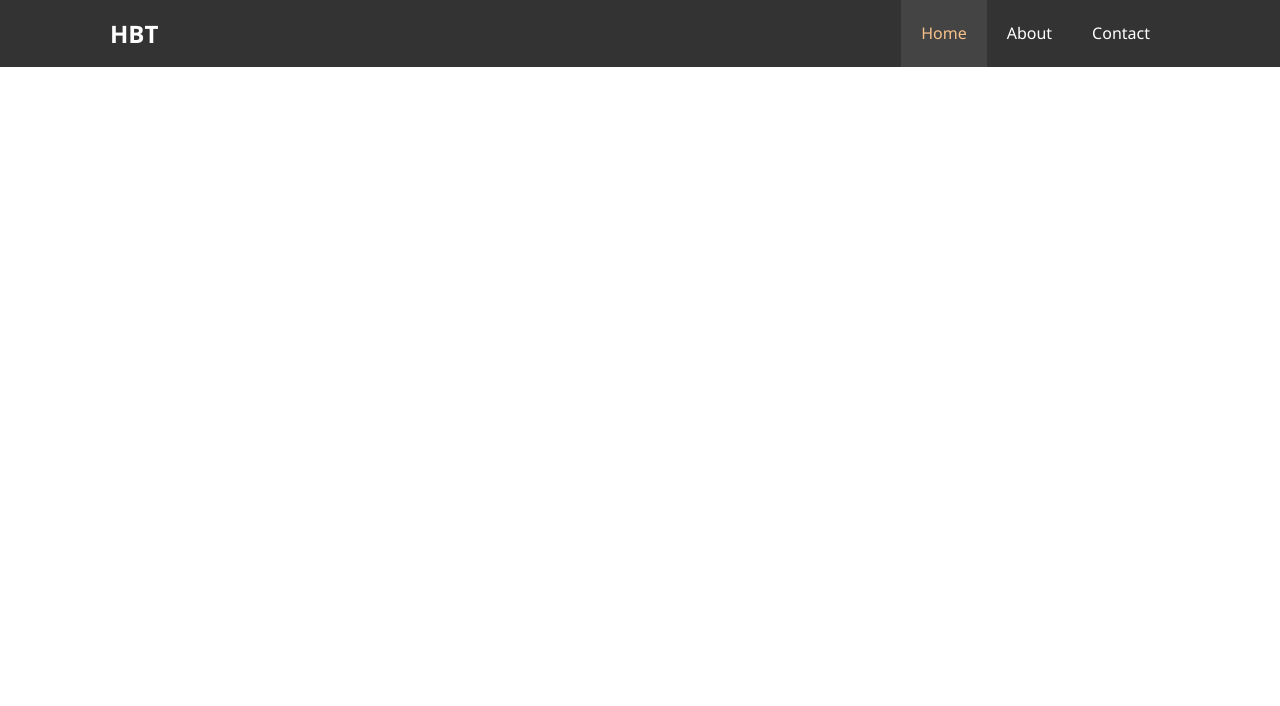
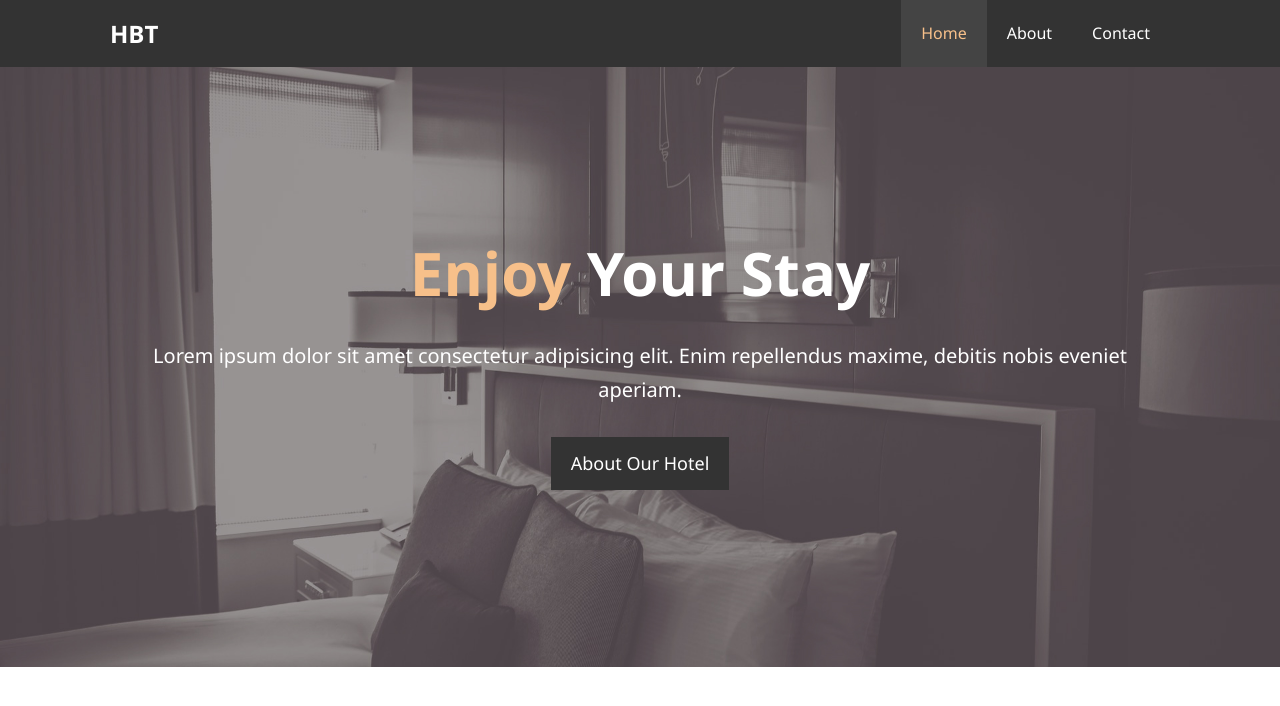
Before and after one commit to KidFrom90/Hotel-Website, a plain HTML site: page index.html in a window 1280 px wide. Drawn offline with Linux system fonts and the light colour scheme.

Commit message:
added #showcase into Header

```diff
--- a/css/style.css
+++ b/css/style.css
@@ -25,6 +25,25 @@ p {
   max-width: 1100px;
   overflow: auto;
   padding: 0 20px;
+}
+.text-primary {
+  color: #f7c08a;
+}
+.lead {
+  font-size: 20px;
+}
+.btn {
+  display: inline-block;
+  font-size: 18px;
+  color: #fff;
+  background-color: #333;
+  padding: 13px 20px;
+  border: none;
+  cursor: pointer;
+}
+.btn:hover {
+  background-color: #f7c08a;
+  color: #333;
 }
 /* Navbar */
 #navbar {
@@ -56,3 +75,24 @@ p {
   background: #444;
   color: #f7c08a;
 }
+/* Showcase */
+#showcase {
+  background-image: url('../assets/showcase.jpg');
+  background-repeat: no-repeat;
+  background-position: center;
+  background-size: cover;
+  height: 600px;
+}
+#showcase .showcase-content {
+  color: #fff;
+  text-align: center;
+  padding-top: 170px;
+}
+#showcase .showcase-content h1 {
+  font-size: 60px;
+  line-height: 1.2em;
+}
+#showcase .showcase-content p {
+  padding-bottom: 20px;
+  line-height: 1.7em;
+}
--- a/index.html
+++ b/index.html
@@ -19,6 +19,15 @@
         </ul>
       </div>
     </nav>
+    <div id="showcase">
+      <div class="container">
+        <div class="showcase-content">
+          <h1><span class="text-primary">Enjoy</span> Your Stay</h1>
+          <p class="lead">Lorem ipsum dolor sit amet consectetur adipisicing elit. Enim repellendus maxime, debitis nobis eveniet aperiam.</p>
+          <a class="btn" href="about.html">About Our Hotel</a>
+        </div>
+      </div>
+    </div>
   </header>
 </body>
 </html>
```
